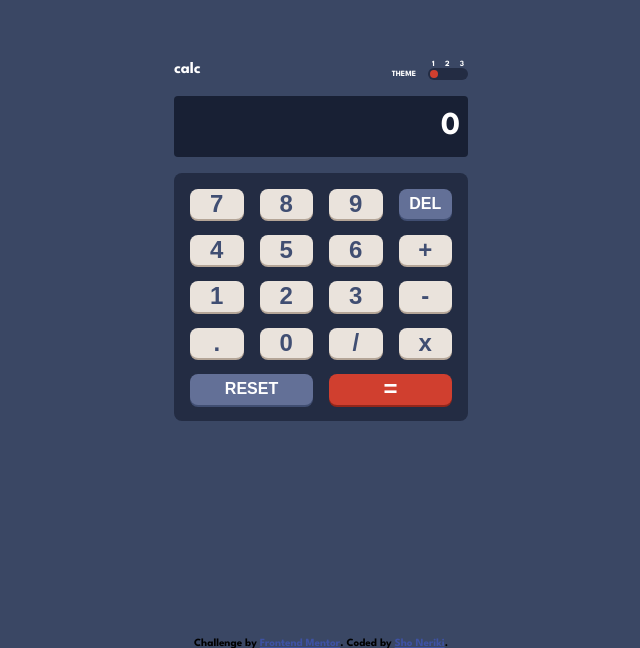
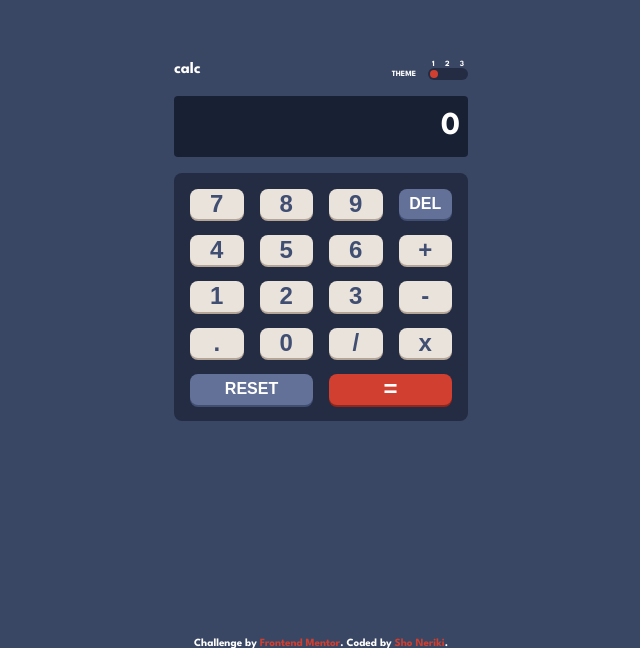
Before and after one commit to shoneriki/calculator-app, a plain HTML site: page index.html in a window 1280 px wide. Shown: the part 152-800 px from the top of the page, without its empty margins (319-959 px from the left). Drawn offline with Linux system fonts and the light colour scheme.

Commit message:
attribution colors

```diff
--- a/styles.css
+++ b/styles.css
@@ -266,8 +266,10 @@ label[for="toggle-3"]{
   font-size: 11px; text-align: center;
   position: absolute;
   bottom:0px;
+  color: var(--screen-text);
 }
 
 .attribution a {
-  color: hsl(228, 45%, 44%);
+  color: var(--equals-bg);
+  text-decoration: none;
 }
```
Also changed, not shown: index.html (+4 -4 lines).
